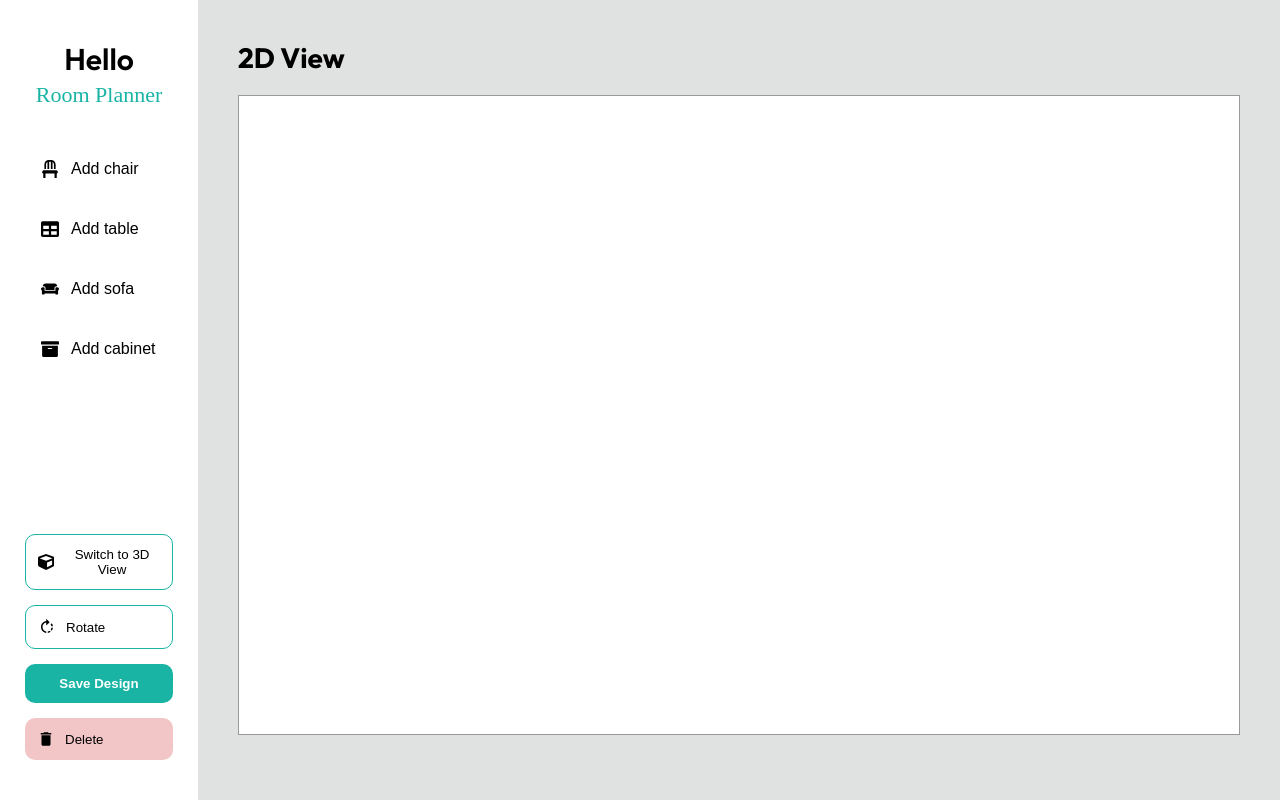
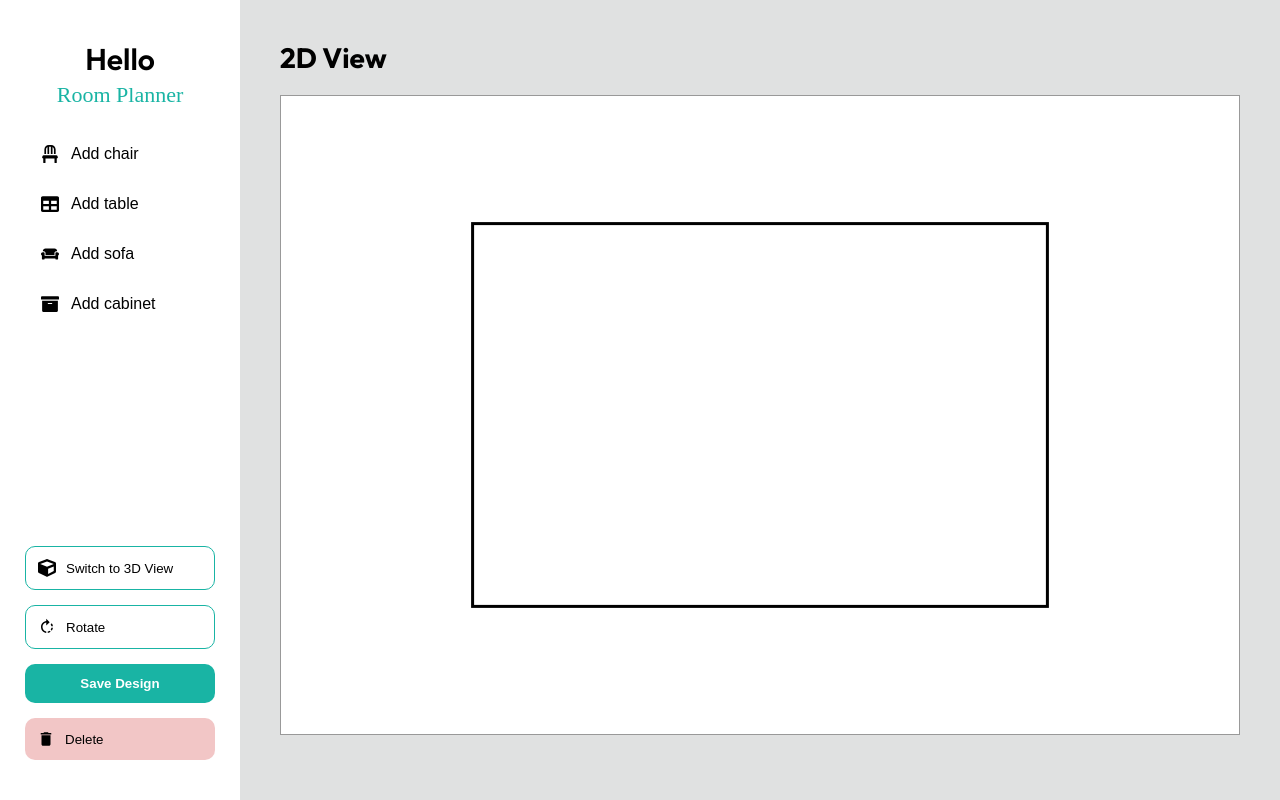
Before and after one commit to Danidu200523/hci-furniture-room-visualizer, a React (Vite) app: page /editor-2d in a window 1280 px wide. Built offline with nearby package versions, Linux system fonts and the light colour scheme.

Commit message:
Update 2D editor page functions

```diff
--- a/src/components/Sidebar.jsx
+++ b/src/components/Sidebar.jsx
@@ -1,9 +1,9 @@
 import { useState } from "react";
 import { FaChair, FaTable, FaCouch, FaArchive, FaCube } from "react-icons/fa";
 import { MdRotateRight, MdDelete } from "react-icons/md";
-import "../styles/editor2d.css";
+import "../styles/sidebar.css";
 
-function Sidebar({ addObject, rotateSelected, deleteSelected }) {
+function Sidebar({ addObject, rotateSelected, deleteSelected, saveDesign }) {
 
   const [activeItem, setActiveItem] = useState(null);
 
@@ -68,7 +68,7 @@ function Sidebar({ addObject, rotateSelected, deleteSelected }) {
           Rotate
         </button>
 
-        <button className="primary-btn">
+        <button className="primary-btn" onClick={saveDesign}>
           Save Design
         </button>
 
--- a/src/pages/Editor2D.jsx
+++ b/src/pages/Editor2D.jsx
@@ -1,25 +1,47 @@
 import { useContext, useEffect, useRef, useState } from "react";
 import { DesignContext } from "../context/DesignContext";
+import Sidebar from "../components/Sidebar";
 import "../styles/editor2d.css";
-import Sidebar from "../components/Sidebar";
-
-
 
 function Editor2D() {
   const { room } = useContext(DesignContext);
-
   const canvasRef = useRef(null);
 
   const [objects, setObjects] = useState([]);
   const [selectedId, setSelectedId] = useState(null);
   const [isDragging, setIsDragging] = useState(false);
 
-  /* ===================== DRAW ===================== */
+  /* ===============================
+     LOAD SAVED DESIGN
+  =============================== */
+  useEffect(() => {
+    const saved = localStorage.getItem("savedDesign");
+    if (saved) {
+      const parsed = JSON.parse(saved);
+      setObjects(parsed.objects || []);
+    }
+  }, []);
+
+  /* ===============================
+     RESIZE CANVAS
+  =============================== */
+  useEffect(() => {
+    const canvas = canvasRef.current;
+    const container = canvas.parentElement;
+
+    canvas.width = container.clientWidth;
+    canvas.height = container.clientHeight;
+
+    draw();
+  }, []);
 
   useEffect(() => {
     draw();
-  }, [objects, room]);
+  }, [objects]);
 
+  /* ===============================
+     DRAWING
+  =============================== */
   const draw = () => {
     const canvas = canvasRef.current;
     const ctx = canvas.getContext("2d");
@@ -31,181 +53,189 @@ function Editor2D() {
   };
 
   const drawRoom = (ctx) => {
-    ctx.strokeStyle = "black";
+    const canvas = canvasRef.current;
+
+    const roomWidth = canvas.width * 0.6;
+    const roomHeight = canvas.height * 0.6;
+
+    const startX = (canvas.width - roomWidth) / 2;
+    const startY = (canvas.height - roomHeight) / 2;
+
+    ctx.strokeStyle = "#000";
     ctx.lineWidth = 3;
-
-    if (room?.shape === "rectangle") {
-      ctx.strokeRect(200, 100, 500, 350);
-    }
-
-    if (room?.shape === "l-shape") {
-      ctx.beginPath();
-      ctx.moveTo(200, 100);
-      ctx.lineTo(700, 100);
-      ctx.lineTo(700, 350);
-      ctx.lineTo(500, 350);
-      ctx.lineTo(500, 550);
-      ctx.lineTo(200, 550);
-      ctx.closePath();
-      ctx.stroke();
-    }
+    ctx.strokeRect(startX, startY, roomWidth, roomHeight);
   };
 
   const drawObjects = (ctx) => {
     objects.forEach((obj) => {
       ctx.save();
 
-      ctx.translate(obj.x, obj.y);
+      ctx.translate(obj.x + obj.width / 2, obj.y + obj.height / 2);
       ctx.rotate((obj.rotation * Math.PI) / 180);
 
-      ctx.fillStyle = "#2ea29";
+      switch (obj.type) {
+        case "chair":
+          ctx.fillStyle = "#00C8B3"; // Mint
+          ctx.fillRect(-25, -25, 50, 50);
+          break;
 
-      if (obj.type === "chair") {
-        ctx.fillRect(-20, -20, 40, 40);
-      }
+        case "table":
+          ctx.fillStyle = "#525252"; // Gray
+          ctx.fillRect(-40, -20, 80, 40);
+          break;
 
-      if (obj.type === "table") {
-        ctx.fillRect(-35, -20, 70, 40);
-      }
+        case "sofa":
+          ctx.fillStyle = "#444444"; // Dark Gray
+          ctx.beginPath();
+          ctx.roundRect(-60, -25, 120, 50, 15);
+          ctx.fill();
+          break;
 
-      if (obj.type === "sofa") {
-        ctx.fillRect(-50, -20, 100, 40);
-      }
+        case "cabinet":
+          ctx.fillStyle = "#C0F6F1"; // Light mint
+          ctx.fillRect(-20, -50, 40, 100);
+          break;
 
-      if (obj.type === "cabinet") {
-        ctx.fillRect(-20, -40, 40, 80);
+        default:
+          ctx.fillStyle = "#00C8B3";
+          ctx.fillRect(-30, -30, 60, 60);
       }
 
       if (obj.id === selectedId) {
         ctx.strokeStyle = "red";
         ctx.lineWidth = 2;
-        ctx.strokeRect(-55, -55, 110, 110);
+        ctx.strokeRect(
+          -obj.width / 2,
+          -obj.height / 2,
+          obj.width,
+          obj.height
+        );
       }
 
       ctx.restore();
     });
   };
 
-  /* ===================== ADD OBJECT ===================== */
+  /* ===============================
+     ADD OBJECT
+  =============================== */
+  const addObject = (type) => {
+    let width = 60;
+    let height = 60;
 
-  const addObject = (type) => {
-    const newObject = {
+    if (type === "chair") {
+      width = 50;
+      height = 50;
+    }
+
+    if (type === "table") {
+      width = 80;
+      height = 40;
+    }
+
+    if (type === "sofa") {
+      width = 120;
+      height = 50;
+    }
+
+    if (type === "cabinet") {
+      width = 40;
+      height = 100;
+    }
+
+    const newObj = {
       id: Date.now(),
       type,
-      x: 400,
+      x: 300,
       y: 250,
+      width,
+      height,
       rotation: 0,
     };
 
-    setObjects((prev) => [...prev, newObject]);
+    setObjects((prev) => [...prev, newObj]);
   };
 
-  /* ===================== DRAG ===================== */
+  /* ===============================
+     ROTATE
+  =============================== */
+  const rotateSelected = () => {
+    setObjects((prev) =>
+      prev.map((obj) =>
+        obj.id === selectedId
+          ? { ...obj, rotation: obj.rotation + 90 }
+          : obj
+      )
+    );
+  };
 
+  /* ===============================
+     DELETE
+  =============================== */
+  const deleteSelected = () => {
+    setObjects((prev) => prev.filter((obj) => obj.id !== selectedId));
+    setSelectedId(null);
+  };
+
+  /* ===============================
+     SAVE
+  =============================== */
+ const saveDesign = () => {
+  const canvas = canvasRef.current;
+
+  // Convert canvas to image
+  const image = canvas.toDataURL("image/png", 1.0);
+
+  // Create download link
+  const link = document.createElement("a");
+  link.href = image;
+  link.download = "room-design.png";
+  link.click();
+
+  alert("Design saved as image successfully!");
+};
+
+  /* ===============================
+     DRAG
+  =============================== */
   const handleMouseDown = (e) => {
-    const canvas = canvasRef.current;
-    const rect = canvas.getBoundingClientRect();
-
+    const rect = canvasRef.current.getBoundingClientRect();
     const mouseX = e.clientX - rect.left;
     const mouseY = e.clientY - rect.top;
 
-    objects.forEach((obj) => {
-      const dx = mouseX - obj.x;
-      const dy = mouseY - obj.y;
+    const clicked = objects.find(
+      (obj) =>
+        mouseX >= obj.x &&
+        mouseX <= obj.x + obj.width &&
+        mouseY >= obj.y &&
+        mouseY <= obj.y + obj.height
+    );
 
-      if (Math.abs(dx) < 50 && Math.abs(dy) < 50) {
-        setSelectedId(obj.id);
+    if (clicked) {
+      setSelectedId(clicked.id);
       setIsDragging(true);
     }
-    });
   };
 
   const handleMouseMove = (e) => {
-    if (!isDragging || !selectedId) return;
+    if (!isDragging) return;
 
-    const canvas = canvasRef.current;
-    const rect = canvas.getBoundingClientRect();
-
+    const rect = canvasRef.current.getBoundingClientRect();
     const mouseX = e.clientX - rect.left;
     const mouseY = e.clientY - rect.top;
 
-    const half = 40;
-
-    const corners = [
-      { x: mouseX - half, y: mouseY - half },
-      { x: mouseX + half, y: mouseY - half },
-      { x: mouseX - half, y: mouseY + half },
-      { x: mouseX + half, y: mouseY + half },
-    ];
-
-    let allowed = true;
-
-    // RECTANGLE CHECK
-    if (room?.shape === "rectangle") {
-      corners.forEach((c) => {
-        if (
-          c.x < 200 ||
-          c.x > 700 ||
-          c.y < 100 ||
-          c.y > 450
-        ) {
-          allowed = false;
-        }
-      });
-    }
-
-    // L-SHAPE CHECK
-    if (room?.shape === "l-shape") {
-      corners.forEach((c) => {
-        const insideMain =
-          c.x >= 200 && c.x <= 700 && c.y >= 100 && c.y <= 350;
-
-        const insideBottom =
-          c.x >= 200 && c.x <= 500 && c.y >= 350 && c.y <= 550;
-
-        if (!insideMain && !insideBottom) {
-          allowed = false;
-        }
-      });
-    }
-
-    if (!allowed) return;
-
-    const updated = objects.map((obj) =>
+    setObjects((prev) =>
+      prev.map((obj) =>
         obj.id === selectedId
-        ? { ...obj, x: mouseX, y: mouseY }
+          ? { ...obj, x: mouseX - obj.width / 2, y: mouseY - obj.height / 2 }
           : obj
+      )
     );
-
-    setObjects(updated);
   };
 
   const handleMouseUp = () => {
     setIsDragging(false);
   };
-
-  /* ===================== ROTATE ===================== */
-
-  const rotateSelected = () => {
-    if (!selectedId) return;
-
-    const updated = objects.map((obj) =>
-      obj.id === selectedId
-        ? { ...obj, rotation: obj.rotation + 15 }
-        : obj
-    );
-
-    setObjects(updated);
-  };
-
-  /* ===================== DELETE ===================== */
-
-  const deleteSelected = () => {
-    setObjects(objects.filter((obj) => obj.id !== selectedId));
-    setSelectedId(null);
-  };
-
-  /* ===================== UI ===================== */
 
   return (
     <div className="editor-page">
@@ -214,6 +244,7 @@ function Editor2D() {
         addObject={addObject}
         rotateSelected={rotateSelected}
         deleteSelected={deleteSelected}
+        saveDesign={saveDesign}
       />
 
       <div className="main-content">
@@ -222,8 +253,7 @@ function Editor2D() {
         <div className="canvas-container">
           <canvas
             ref={canvasRef}
-          width={1000}
-          height={650}
+            className="editor-canvas"
             onMouseDown={handleMouseDown}
             onMouseMove={handleMouseMove}
             onMouseUp={handleMouseUp}
@@ -233,7 +263,6 @@ function Editor2D() {
 
     </div>
   );
-
 }
 
 export default Editor2D;
--- a/src/styles/editor2d.css
+++ b/src/styles/editor2d.css
@@ -6,100 +6,7 @@
 }
 
 
-/* SIDEBAR */
-.sidebar {
-  width: 240px;
-  padding: 40px 25px;
-  background: var(--white);
-  display: flex;
-  flex-direction: column;
-}
 
-.logo h1 {
-  font-size: 30px;
-  font-weight: 600;
-  margin-bottom: 4px;
-}
-
-.logo span {
-  font-family: 'Redressed', cursive;
-  font-size: 22px;
-  color: #19b4a4;
-}
-
-.menu {
-  margin-top: 40px;
-  display: flex;
-  flex-direction: column;
-  gap: 18px;
-}
-
-.menu-item {
-  display: flex;
-  align-items: center;
-  gap: 12px;
-  padding: 12px 16px;
-  border-radius: 10px;
-  background: transparent;
-  border: none;
-  font-size: 16px;
-  font-weight: 500;
-  cursor: pointer;
-  transition: 0.2s ease;
-}
-
-.menu-item:hover {
-  background: var(--light-mint);
-}
-
-.menu-item.active {
-  background: #bfe9e5;
-}
-
-.icon {
-  font-size: 18px;
-}
-
-.bottom-controls {
-  margin-top: auto;
-  display: flex;
-  flex-direction: column;
-  gap: 15px;
-}
-
-.outline-btn {
-  display: flex;
-  align-items: center;
-  gap: 10px;
-  padding: 12px;
-  border-radius: 10px;
-  border: 1.5px solid #19b4a4;
-  background: transparent;
-  cursor: pointer;
-  font-weight: 500;
-}
-
-.primary-btn {
-  padding: 12px;
-  border-radius: 10px;
-  border: none;
-  background: #19b4a4;
-  color: white;
-  font-weight: 600;
-  cursor: pointer;
-}
-
-.danger-btn {
-  display: flex;
-  align-items: center;
-  gap: 10px;
-  padding: 12px;
-  border-radius: 10px;
-  border: none;
-  background: #f2c6c6;
-  font-weight: 500;
-  cursor: pointer;
-}
 
 
 /* MAIN */
--- /dev/null
+++ b/src/styles/sidebar.css
@@ -0,0 +1,94 @@
+/* SIDEBAR */
+.sidebar {
+  width: 240px;
+  padding: 40px 25px;
+  background: var(--white);
+  display: flex;
+  flex-direction: column;
+}
+
+.logo h1 {
+  font-size: 30px;
+  font-weight: 600;
+  margin-bottom: 4px;
+}
+
+.logo span {
+  font-family: 'Redressed', cursive;
+  font-size: 22px;
+  color: #19b4a4;
+}
+
+.menu {
+  margin-top: 25px;
+  display: flex;
+  flex-direction: column;
+  gap: 8px;
+}
+
+.menu-item {
+  display: flex;
+  align-items: center;
+  gap: 12px;
+  padding: 12px 16px;
+  border-radius: 10px;
+  background: transparent;
+  border: none;
+  font-size: 16px;
+  font-weight: 500;
+  cursor: pointer;
+  transition: 0.2s ease;
+}
+
+.menu-item:hover {
+  background: var(--light-mint);
+}
+
+.menu-item.active {
+  background: #bfe9e5;
+}
+
+.icon {
+  font-size: 18px;
+}
+
+.bottom-controls {
+  margin-top: auto;
+  display: flex;
+  flex-direction: column;
+  gap: 15px;
+}
+
+.outline-btn {
+  display: flex;
+  align-items: center;
+  gap: 10px;
+  padding: 12px;
+  border-radius: 10px;
+  border: 1.5px solid #19b4a4;
+  background: transparent;
+  cursor: pointer;
+  font-weight: 500;
+}
+
+.primary-btn {
+  padding: 12px;
+  border-radius: 10px;
+  border: none;
+  background: #19b4a4;
+  color: white;
+  font-weight: 600;
+  cursor: pointer;
+}
+
+.danger-btn {
+  display: flex;
+  align-items: center;
+  gap: 10px;
+  padding: 12px;
+  border-radius: 10px;
+  border: none;
+  background: #f2c6c6;
+  font-weight: 500;
+  cursor: pointer;
+}
```
Lines whose indentation alone changed are shown as unchanged.
